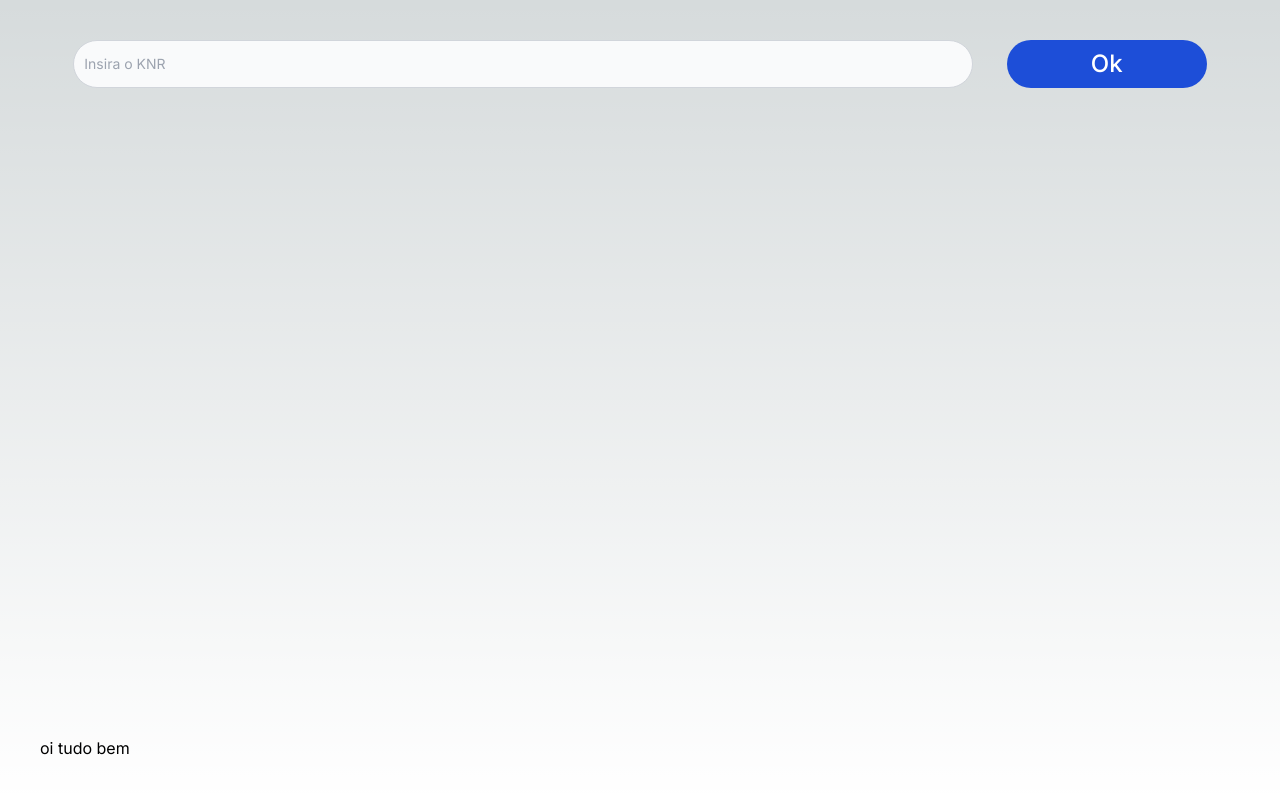
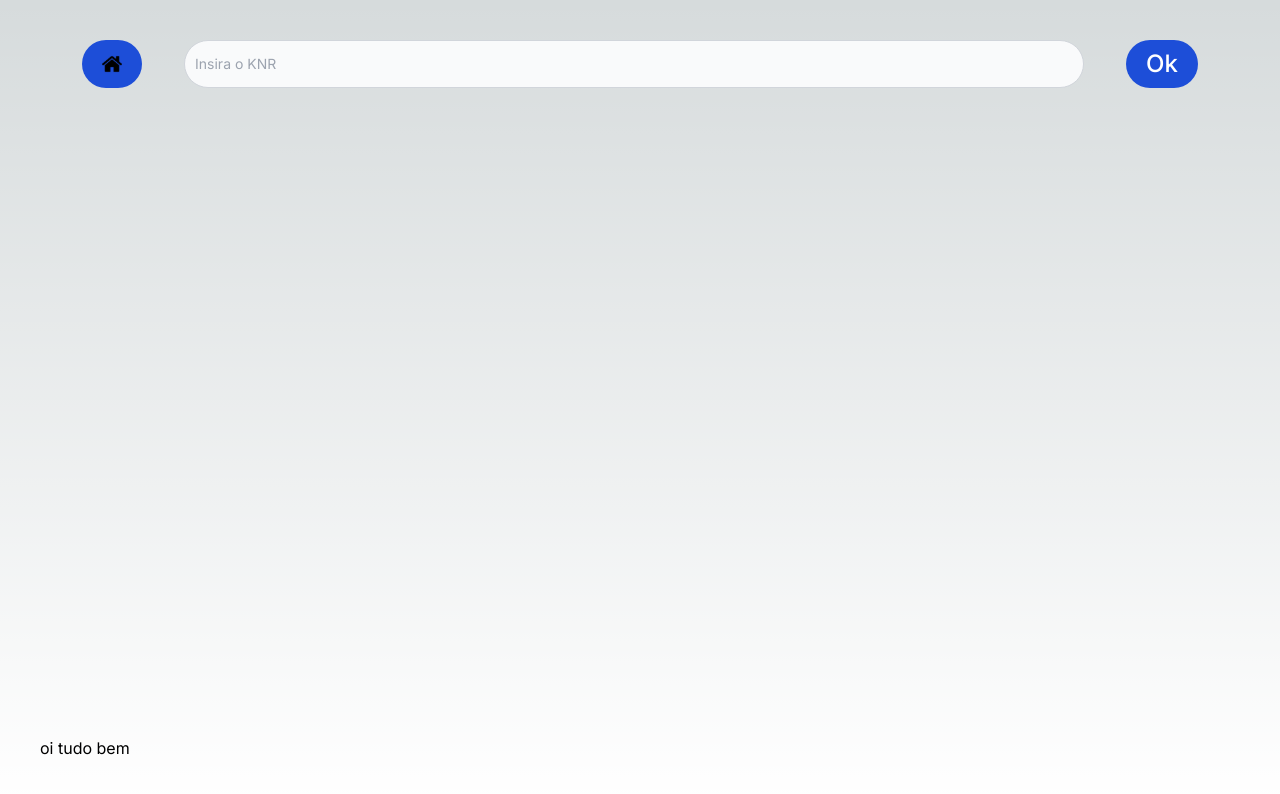
Before and after one commit to Inteli-College/2024-2A-T08-EC07-G05, a Next.js app in the folder src/frontend/: page /prediction in a window 1280 px wide. Shown: the top 794 px of the page. Built offline with nearby package versions, Linux system fonts and the light colour scheme.

Commit message:
feat: add home button

```diff
--- a/src/frontend/src/app/prediction/page.jsx
+++ b/src/frontend/src/app/prediction/page.jsx
@@ -1,10 +1,12 @@
 import BaseButton from "@/components/baseButton";
 import InputBar from "@/components/inputBar";
+import IconHome from "@/../public/icone_home.svg"
 
 export default function PredictionPage() {
   return (
     <main className="flex min-h-screen flex-col justify-between p-10">
       <div className="h-12 w-full flex justify-evenly">
+        <BaseButton icon={IconHome} />
         <InputBar />
         <BaseButton text='Ok'/>
       </div>
--- a/src/frontend/src/components/baseButton.jsx
+++ b/src/frontend/src/components/baseButton.jsx
@@ -1,7 +1,13 @@
-export default function BaseButton({ text }) {
-    return (
-      <button type="button" className="text-white w-1/6 bg-blue-700 hover:bg-blue-800 focus:ring-4 focus:ring-blue-300 font-medium rounded-3xl text-2xl px-5 dark:bg-blue-600 dark:hover:bg-blue-700 focus:outline-none dark:focus:ring-blue-800">
-        {text}
-      </button>
-    );
-  }
+import Image from 'next/image';
+
+export default function BaseButton({ text, icon }) {
+  return (
+    <button
+      type="button"
+      className="text-white bg-blue-700 hover:bg-blue-800 focus:ring-4 focus:ring-blue-300 font-medium rounded-3xl text-2xl px-5 dark:bg-blue-600 dark:hover:bg-blue-700 focus:outline-none dark:focus:ring-blue-800 flex items-center gap-2"
+    >
+      {icon && <Image src={icon} alt="icon" width={20} height={20} />}
+      {text}
+    </button>
+  );
+}
```
Also changed, not shown: src/frontend/public/icone_home.svg (added).
